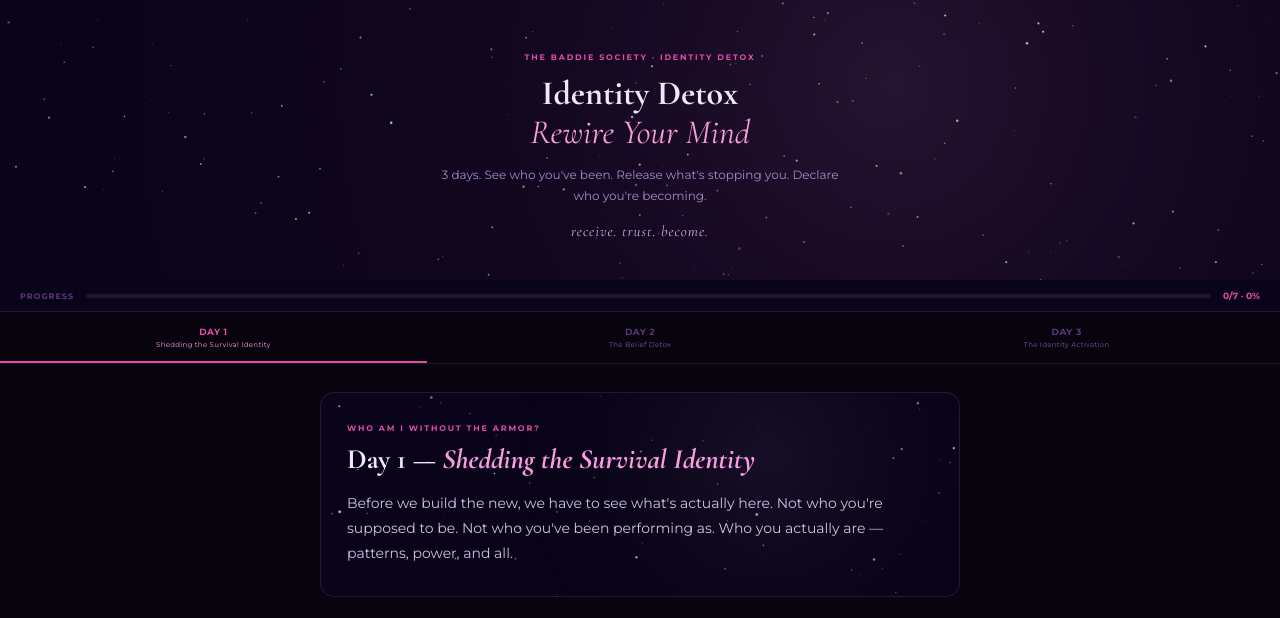
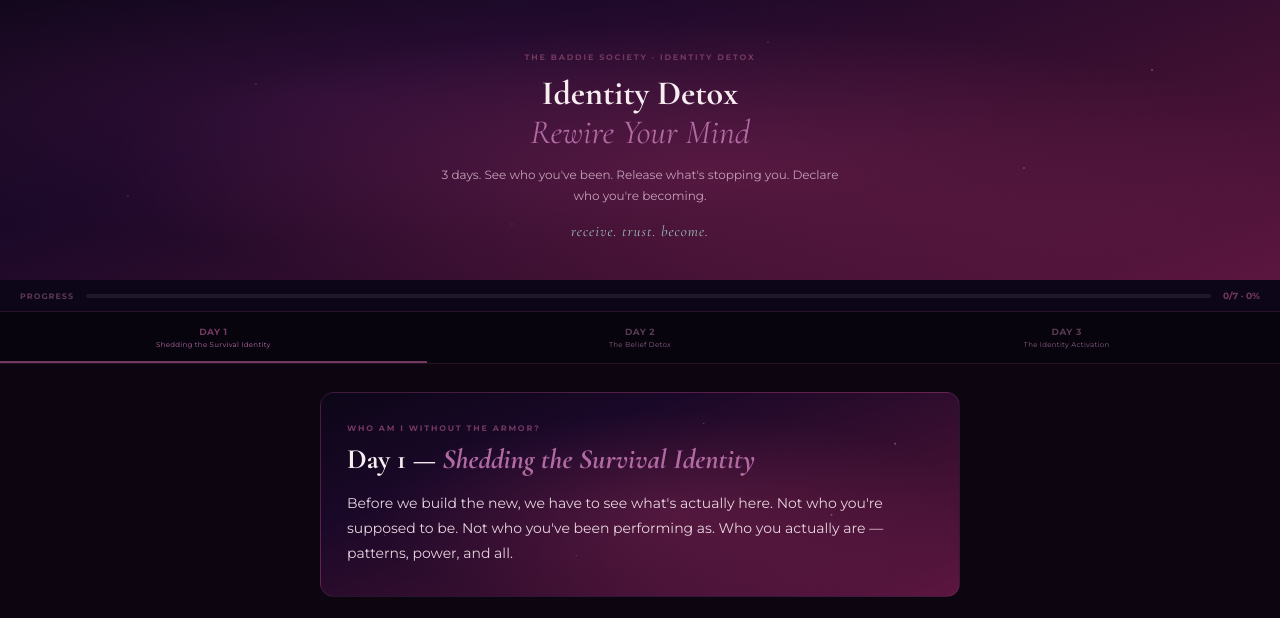
Before and after one commit to badassalchemy/identitydetox, a plain HTML site: page index.html in a window 1280 px wide. Shown: the top 618 px of the page. Drawn offline with nearby package versions, Linux system fonts and the light colour scheme.

Commit message:
Update index.html

```diff
--- a/index.html
+++ b/index.html
@@ -8,12 +8,16 @@
 <style>
 *{box-sizing:border-box;margin:0;padding:0}
 :root{
-  --bg:#08050F;--dark:#0A041A;--darkMid:#140828;
-  --lav:#CFAEDC;--pink:#FA9CE0;--mag:#E14DA8;
-  --txt:#F0E8F8;--txtSec:#D4C0E8;--txtMuted:#A888C8;--txtFaded:#7A5898;--txtQuiet:#5A3878;
-  --border:rgba(207,174,220,0.12);--card:rgba(20,8,40,0.85);
-  --pink-grad:linear-gradient(135deg,#E14DA8,#FA9CE0);
-  --lav-grad:linear-gradient(135deg,#CFAEDC,#FA9CE0);
+  --bg:#0D0610;--dark:#0D0618;--darkMid:#461D34;
+  --lav:#9CBCB9;--pink:#B16AA2;--mag:#733960;
+  --txt:#F7EDF1;--txtSec:#E8D4E0;--txtMuted:#C4A0B8;--txtFaded:#8A6080;--txtQuiet:#5A3A50;
+  --border:rgba(179,106,162,0.15);--card:rgba(24,11,30,0.9);
+  --pink-grad:linear-gradient(135deg,#733960,#461D34);
+  --lav-grad:linear-gradient(135deg,#B16AA2,#733960);
+  --grad:linear-gradient(160deg,#0D0618 0%,#1A0828 30%,#3A0F30 65%,#5C1640 100%);
+  --stars:radial-gradient(1px 1px at 20% 30%,rgba(247,237,241,0.4),transparent),radial-gradient(1px 1px at 60% 15%,rgba(247,237,241,0.3),transparent),radial-gradient(1.5px 1.5px at 80% 60%,rgba(247,237,241,0.35),transparent),radial-gradient(1px 1px at 40% 80%,rgba(247,237,241,0.25),transparent),radial-gradient(1px 1px at 10% 70%,rgba(247,237,241,0.3),transparent),radial-gradient(1.5px 1.5px at 90% 25%,rgba(247,237,241,0.4),transparent);
+  --glow:radial-gradient(ellipse at 55% 60%,rgba(200,60,120,0.22),transparent 60%);
+  --glow2:radial-gradient(ellipse at 25% 35%,rgba(100,30,90,0.28),transparent 55%);
 }
 body{font-family:'Montserrat',sans-serif;background:var(--bg);color:var(--txtSec);min-height:100vh}
 ::-webkit-scrollbar{width:3px}::-webkit-scrollbar-thumb{background:rgba(207,174,220,0.2)}
@@ -21,10 +25,12 @@ input,textarea{color-scheme:dark;font-family:'Montserrat',sans-serif}
 button{cursor:pointer;font-family:'Montserrat',sans-serif}
 
 /* HERO */
-.hero{position:relative;overflow:hidden;background:var(--dark);text-align:center;padding:52px 24px 40px}
-.hero canvas{position:absolute;inset:0;width:100%;height:100%;pointer-events:none}
-.hero-glow{position:absolute;top:50%;left:50%;transform:translate(-50%,-50%);width:180%;height:180%;background:radial-gradient(circle at 60% 40%,rgba(225,77,168,0.07),transparent 55%);pointer-events:none}
-.hero-inner{position:relative}
+.hero{position:relative;overflow:hidden;background:var(--dark);text-align:center;padding:52px 24px 40px;background:var(--grad)}
+.hero::before{content:'';position:absolute;inset:0;background-image:var(--stars);pointer-events:none}
+.hero::after{content:'';position:absolute;inset:0;background:var(--glow);pointer-events:none}
+.hero canvas{display:none}
+.hero-glow{position:absolute;inset:0;background:var(--glow2);pointer-events:none}
+.hero-inner{position:relative;z-index:1}
 .eyebrow{font-size:8px;font-weight:700;letter-spacing:1.8px;color:var(--mag);text-transform:uppercase;margin-bottom:12px}
 .hero h1{font-family:'Cormorant Garamond',serif;font-weight:700;font-size:34px;color:var(--txt);line-height:1.15}
 .hero h1 em{color:var(--pink);font-style:italic;font-weight:400}
@@ -49,9 +55,11 @@ button{cursor:pointer;font-family:'Montserrat',sans-serif}
 .main{max-width:680px;margin:0 auto;padding:28px 20px 80px}
 
 /* DAY HEADER */
-.day-header{position:relative;overflow:hidden;background:var(--dark);border-radius:14px;border:1px solid var(--border);margin-bottom:24px;padding:30px 26px}
-.day-header canvas{position:absolute;inset:0;width:100%;height:100%;pointer-events:none}
-.day-header-inner{position:relative}
+.day-header{position:relative;overflow:hidden;background:var(--grad);border-radius:14px;border:1px solid var(--border);margin-bottom:24px;padding:30px 26px}
+.day-header::before{content:'';position:absolute;inset:0;background-image:var(--stars);pointer-events:none}
+.day-header::after{content:'';position:absolute;inset:0;background:var(--glow);pointer-events:none}
+.day-header canvas{display:none}
+.day-header-inner{position:relative;z-index:1}
 .day-eyebrow{font-size:8px;font-weight:700;letter-spacing:1.8px;color:var(--mag);text-transform:uppercase;margin-bottom:10px}
 .day-title{font-family:'Cormorant Garamond',serif;font-size:28px;font-weight:700;color:var(--txt);line-height:1.2;margin-bottom:14px}
 .day-title em{color:var(--pink);font-style:italic}
```
